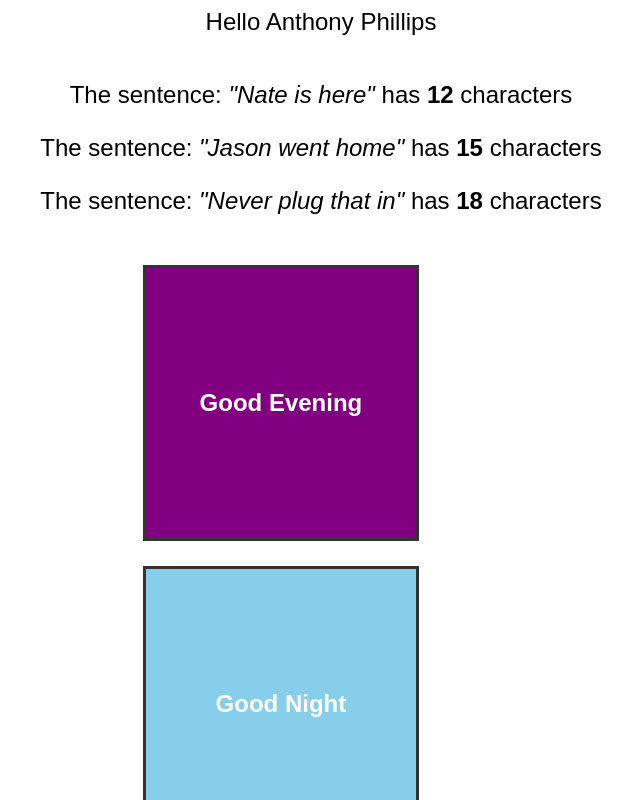
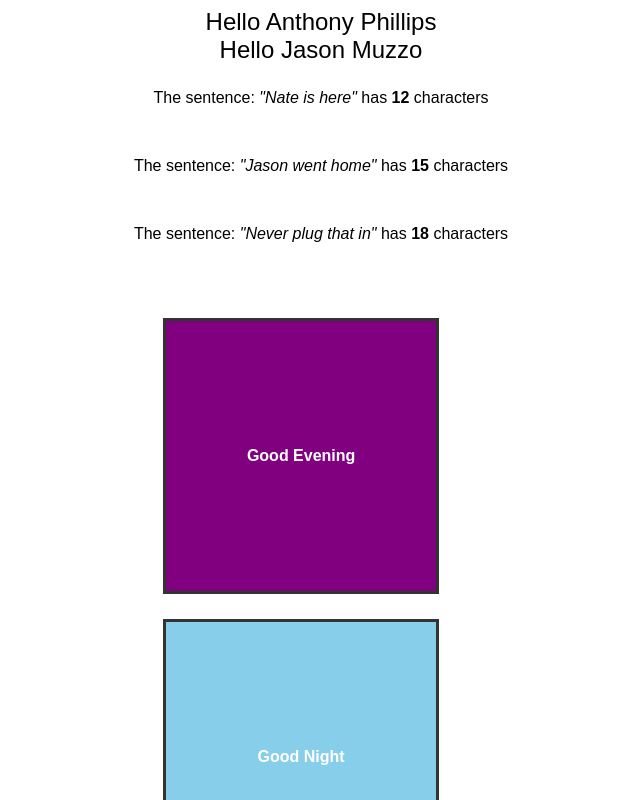
Before and after one commit to donaldkaiserjr/example-codesandbox, a React (Create React App) app: page / in a window 1280 px wide. Shown: the top 800 px of the page, without its empty margins (319-959 px from the left). Built offline with nearby package versions, Linux system fonts and the light colour scheme.

Commit message:
Element Update Cleaned App Function, pasted its contents into the element variable (app.js file)

```diff
--- a/src/App.js
+++ b/src/App.js
@@ -11,6 +11,8 @@ import CarsApp from "./carsApp";
 
 const element = (
   <>
+    <SayHello firstName={"Anthony"} lastName={"Phillips"} />
+    <SayHello firstName={"Jason"} lastName={"Muzzo"} />
     <CharacterCount text={"Nate is here"} />
     <CharacterCount text={"Jason went home"} />
     <CharacterCount text={"Never plug that in"} />
@@ -42,10 +44,5 @@ const element = (
 );
 
 export default function App() {
-  return (
-    <div className="App">
-      <SayHello firstName={"Anthony"} lastName={"Phillips"} />
-      <h2>{element}</h2>
-    </div>
-  );
+  return <div className="App">{element}</div>;
 }
--- a/src/index.js
+++ b/src/index.js
@@ -1,6 +1,5 @@
-import { StrictMode } from "react";
+import React, { StrictMode } from "react";
 import ReactDOM from "react-dom";
-
 import App from "./App";
 
 const rootElement = document.getElementById("root");
```
